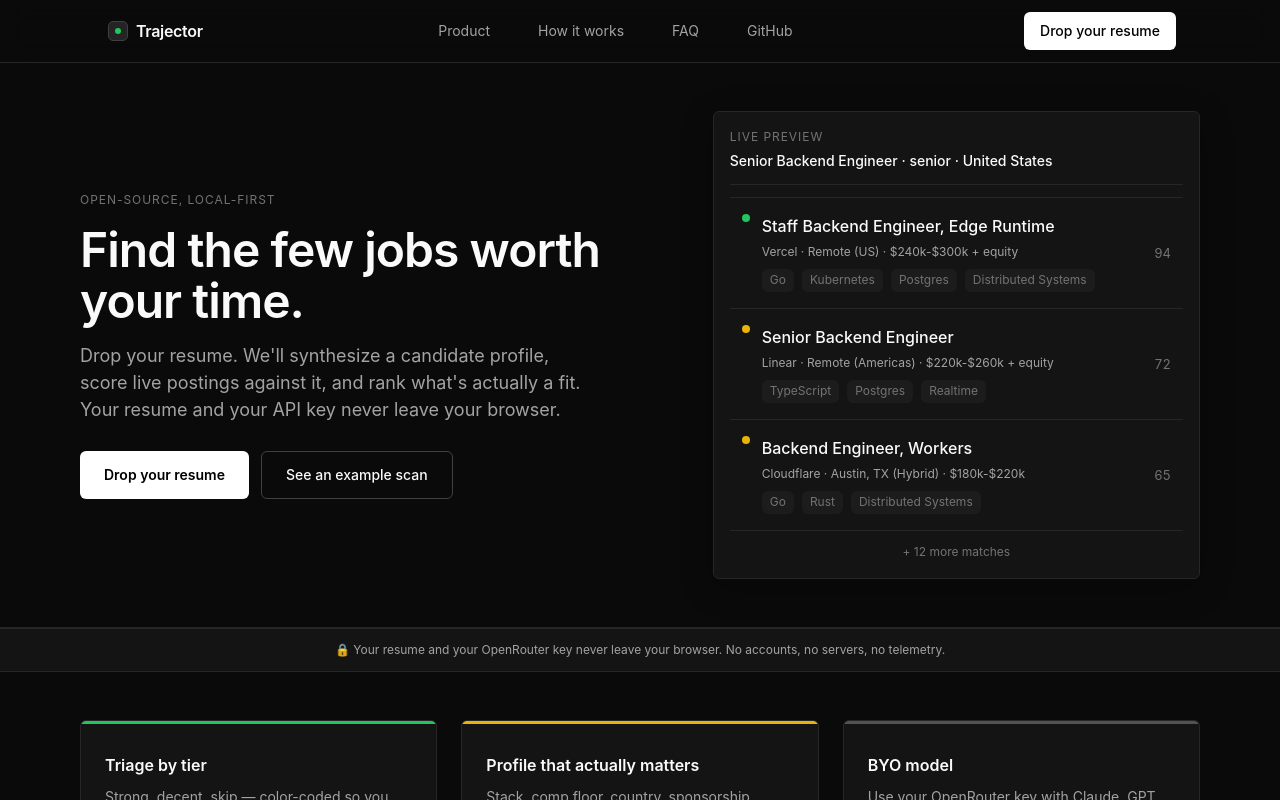
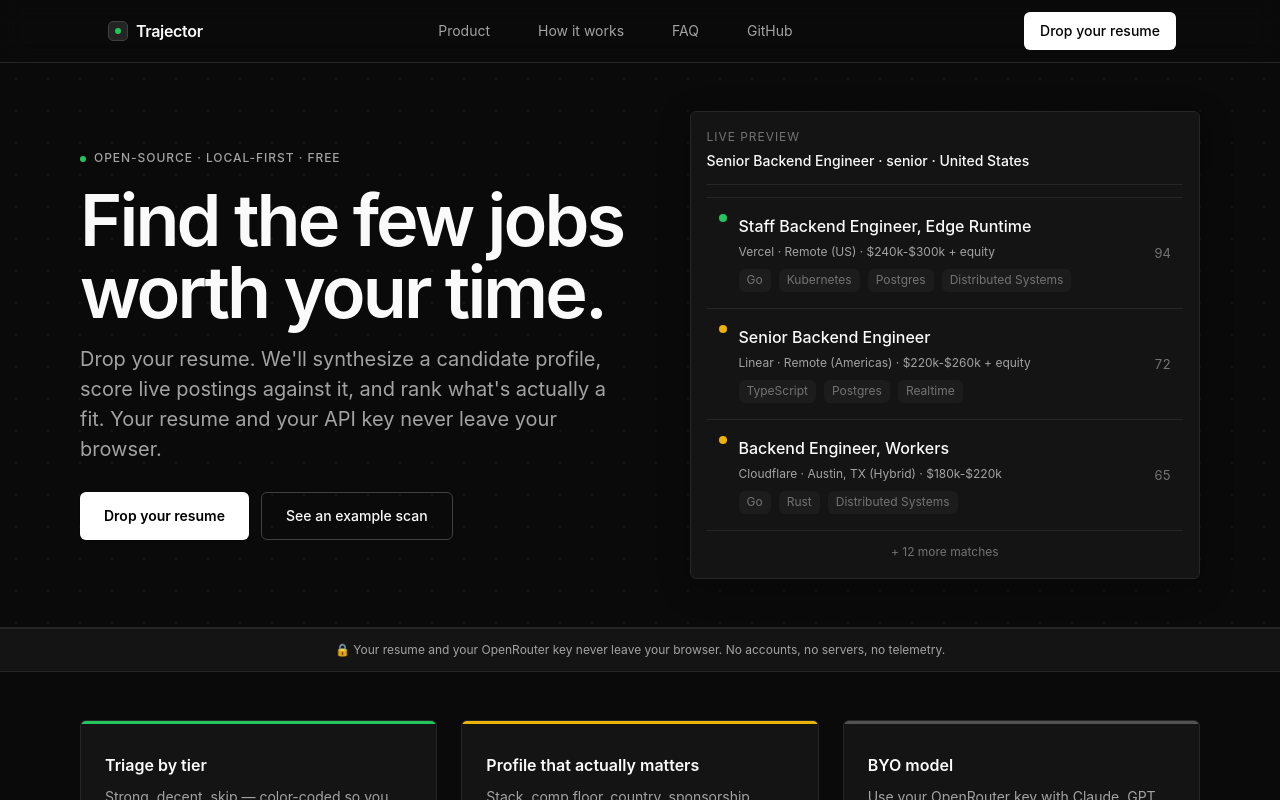
Before and after one commit to ahammedejaz/trajector, a React (Vite) app: page / in a window 1280 px wide. Shown: the top 800 px of the page. Built offline with nearby package versions, Linux system fonts and the light colour scheme.

Commit message:
feat(components): polish Hero with display type, dot-grid, decorative dots
Co-Authored-By: Claude Sonnet 4.6 <noreply@anthropic.com>

```diff
--- a/src/components/Hero/Hero.module.css
+++ b/src/components/Hero/Hero.module.css
@@ -1,13 +1,17 @@
 .root {
+  position: relative;
   padding: var(--space-7) var(--space-5);
   border-bottom: var(--border-width) solid var(--border-subtle);
+  overflow: hidden;
 }
 
 .inner {
+  position: relative;
+  z-index: 1;
   max-width: 1120px;
   margin: 0 auto;
   display: grid;
-  grid-template-columns: 1.2fr 1fr;
+  grid-template-columns: 1.1fr 1fr;
   gap: var(--space-7);
   align-items: center;
 }
@@ -22,31 +26,51 @@
   display: flex;
   flex-direction: column;
   gap: var(--space-4);
+  animation: fade-up 0.6s var(--easing-out) both;
 }
 
 .eyebrow {
+  display: inline-flex;
+  align-items: center;
+  gap: var(--space-2);
   font-size: var(--font-size-caption);
+  font-weight: var(--font-weight-medium);
   text-transform: uppercase;
   letter-spacing: 0.08em;
-  color: var(--text-tertiary);
+  color: var(--text-secondary);
   margin: 0;
 }
 
+.eyebrowDot {
+  display: inline-block;
+  width: 6px;
+  height: 6px;
+  background: var(--score-strong);
+  border-radius: 50%;
+}
+
 .headline {
-  font-size: 48px;
+  font-size: var(--font-size-display);
   font-weight: var(--font-weight-semibold);
   color: var(--text-primary);
-  line-height: 1.05;
-  letter-spacing: -0.02em;
+  line-height: 1;
+  letter-spacing: var(--tracking-display);
   margin: 0;
 }
 
+@media (width <= 880px) {
+  .headline {
+    font-size: 56px;
+    letter-spacing: var(--tracking-tighter);
+  }
+}
+
 .sub {
-  font-size: 18px;
+  font-size: 20px;
   color: var(--text-secondary);
   line-height: 1.5;
   margin: 0;
-  max-width: 520px;
+  max-width: 540px;
 }
 
 .ctas {
@@ -64,11 +88,16 @@
   border-radius: var(--radius);
   border: none;
   cursor: pointer;
-  transition: background-color var(--motion-fast) var(--easing-out);
+  box-shadow: var(--shadow-sm);
+  transition: background-color var(--motion-fast) var(--easing-out),
+              box-shadow var(--motion-fast) var(--easing-out),
+              transform var(--motion-fast) var(--easing-out);
 }
 
 .primary:hover {
   background: var(--accent-hover);
+  box-shadow: var(--shadow-md);
+  transform: translateY(-1px);
 }
 
 .secondary {
@@ -88,5 +117,61 @@
 }
 
 .right {
-  min-height: 300px;
+  position: relative;
+  min-height: 320px;
+  animation: fade-up 0.7s 0.1s var(--easing-out) both;
 }
+
+.float {
+  position: absolute;
+  border-radius: 50%;
+  box-shadow: var(--shadow-glow);
+  pointer-events: none;
+  z-index: 0;
+}
+
+.floatStrong {
+  width: 14px;
+  height: 14px;
+  background: var(--score-strong);
+  top: 12%;
+  right: 8%;
+}
+
+.floatDecent {
+  width: 8px;
+  height: 8px;
+  background: var(--score-decent);
+  top: 38%;
+  right: 22%;
+}
+
+.floatSkip {
+  width: 6px;
+  height: 6px;
+  background: var(--score-skip);
+  top: 64%;
+  right: 14%;
+}
+
+@keyframes fade-up {
+  from {
+    opacity: 0;
+    transform: translateY(8px);
+  }
+
+  to {
+    opacity: 1;
+    transform: translateY(0);
+  }
+}
+
+@media (prefers-reduced-motion: reduce) {
+  .left, .right {
+    animation: none;
+  }
+
+  .primary {
+    transition: none;
+  }
+}
--- a/src/components/Hero/Hero.tsx
+++ b/src/components/Hero/Hero.tsx
@@ -1,4 +1,5 @@
 import type { ReactNode } from 'react';
+import { DotGrid } from '../DotGrid/DotGrid';
 import styles from './Hero.module.css';
 
 interface Props {
@@ -10,9 +11,16 @@ interface Props {
 export function Hero({ rightSlot, onPrimaryClick, onSecondaryClick }: Props) {
   return (
     <section className={styles.root}>
+      <DotGrid spacing={32} />
+      <span className={`${styles.float} ${styles.floatStrong}`} aria-hidden="true" />
+      <span className={`${styles.float} ${styles.floatDecent}`} aria-hidden="true" />
+      <span className={`${styles.float} ${styles.floatSkip}`} aria-hidden="true" />
       <div className={styles.inner}>
         <div className={styles.left}>
-          <p className={styles.eyebrow}>Open-source, local-first</p>
+          <p className={styles.eyebrow}>
+            <span className={styles.eyebrowDot} />
+            Open-source · Local-first · Free
+          </p>
           <h1 className={styles.headline}>Find the few jobs worth your time.</h1>
           <p className={styles.sub}>
             Drop your resume. We'll synthesize a candidate profile, score live postings against it, and
```
Also changed, not shown: 1 other file (tests, documents, lock files or other folders).
